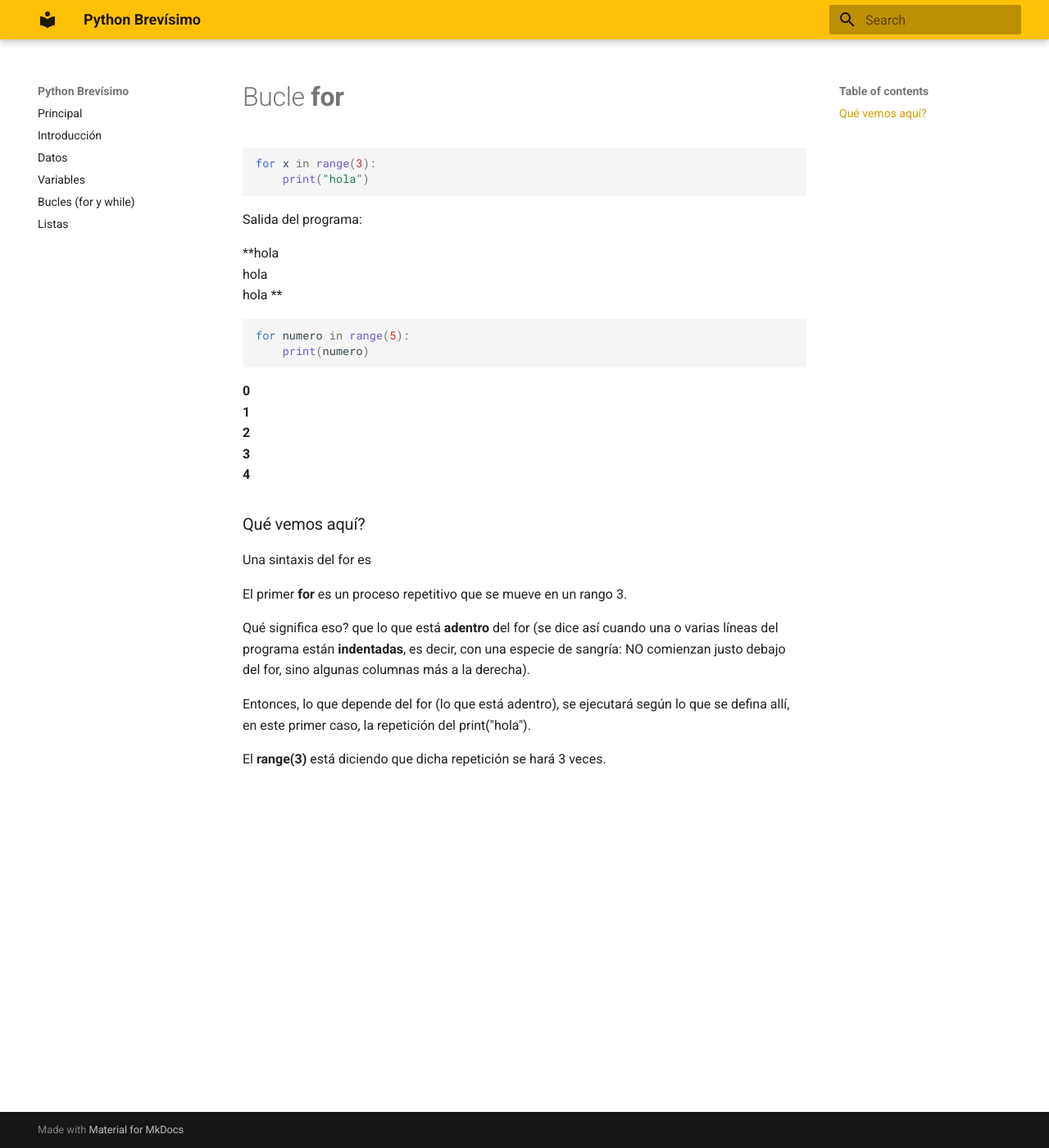
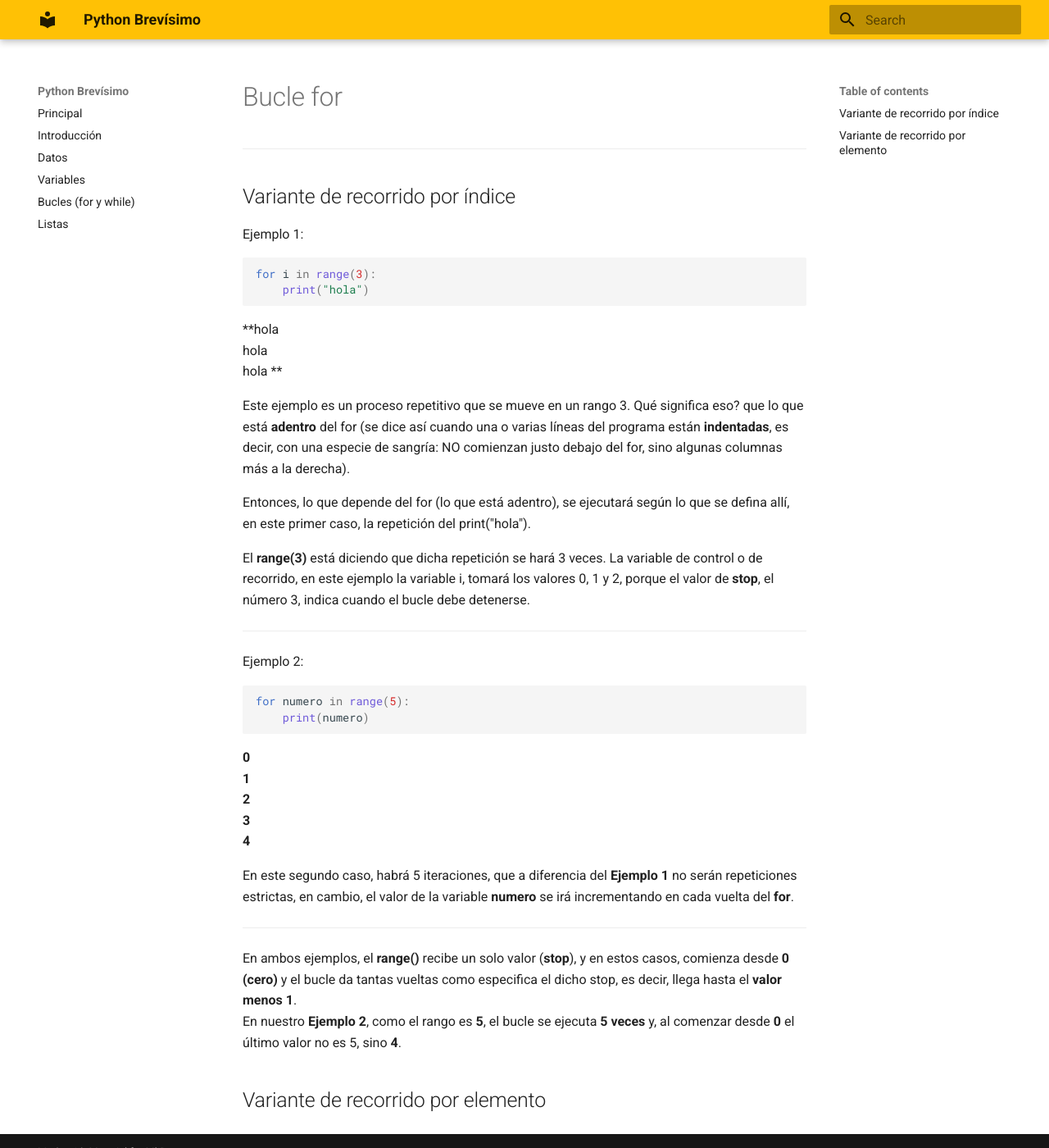
Before and after one commit to pablokan/python_brevisimo, an MkDocs documentation site: the page built from docs/bucles/for.md, in a window 1280 px wide and 1400 px high. Shown: the whole window at 82% size. Built offline with MkDocs 1.6.1 and Material for MkDocs 9.7.7, drawn with Linux system fonts in a browser that asks for light colours.

Commit message:
renegando con el for

````diff
--- a/docs/bucles/for.md
+++ b/docs/bucles/for.md
@@ -1,17 +1,28 @@
-# Bucle **for**
+# Bucle for
 
+---
+## Variante de recorrido por índice
+Ejemplo 1:
 ``` py
-for x in range(3):
+for i in range(3):
     print("hola")
 ```
-
-Salida del programa:
-
 **hola
 hola
 hola
 **
 
+Este ejemplo es un proceso repetitivo que se mueve en un rango 3.
+Qué significa eso? que lo que está **adentro** del for (se dice así cuando una o varias líneas del programa están **indentadas**, es decir, con una especie de sangría: NO comienzan justo debajo del for, sino algunas columnas más a la derecha).
+
+Entonces, lo que depende del for (lo que está adentro), se ejecutará según lo que se defina allí, en este primer caso, la repetición del print("hola").
+
+El **range(3)** está diciendo que dicha repetición se hará 3 veces.
+La variable de control o de recorrido, en este ejemplo la variable i, tomará los valores 0, 1 y 2, porque el valor de **stop**, el número 3, indica cuando el bucle debe detenerse.
+
+---
+
+Ejemplo 2:
 ``` py
 for numero in range(5):
     print(numero)
@@ -23,13 +34,11 @@ for numero in range(5):
 4
 **
 
-### Qué vemos aquí?
-Una sintaxis del for es
+En este segundo caso, habrá 5 iteraciones, que a diferencia del **Ejemplo 1** no serán repeticiones estrictas, en cambio, el valor de la variable **numero** se irá incrementando en cada vuelta del **for**.
 
-El primer **for** es un proceso repetitivo que se mueve en un rango 3.
+---
+En ambos ejemplos, el **range()** recibe un solo valor (**stop**), y en estos casos, comienza desde **0 (cero)** y el bucle da tantas vueltas como especifica el dicho stop, es decir, llega hasta el **valor menos 1**.
+En nuestro **Ejemplo 2**, como el rango es **5**, el bucle se ejecuta **5 veces** y, al comenzar desde **0** el último valor no es 5, sino **4**.
 
-Qué significa eso? que lo que está **adentro** del for (se dice así cuando una o varias líneas del programa están **indentadas**, es decir, con una especie de sangría: NO comienzan justo debajo del for, sino algunas columnas más a la derecha).
 
-Entonces, lo que depende del for (lo que está adentro), se ejecutará según lo que se defina allí, en este primer caso, la repetición del print("hola").
-
-El **range(3)** está diciendo que dicha repetición se hará 3 veces.
+## Variante de recorrido por elemento
--- a/docs/css/extra.css
+++ b/docs/css/extra.css
@@ -0,0 +1,3 @@
+.naranja {
+    color: #eb5234;
+}
````
Also changed, not shown: docs/bucles.md (+1 -2 lines), docs/pruebas.md (deleted, +0 -69 lines).
